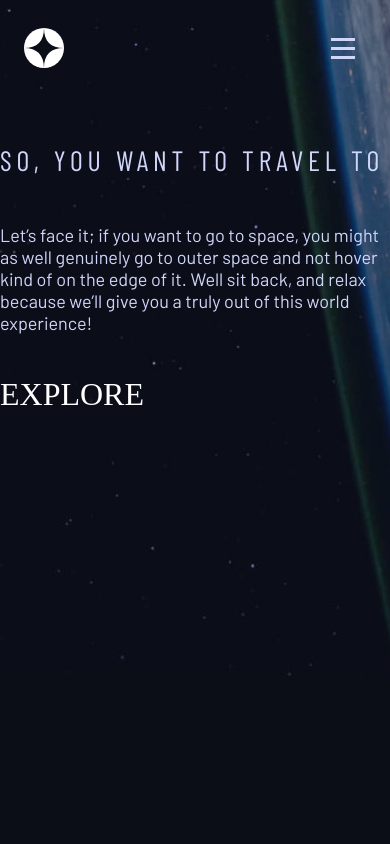
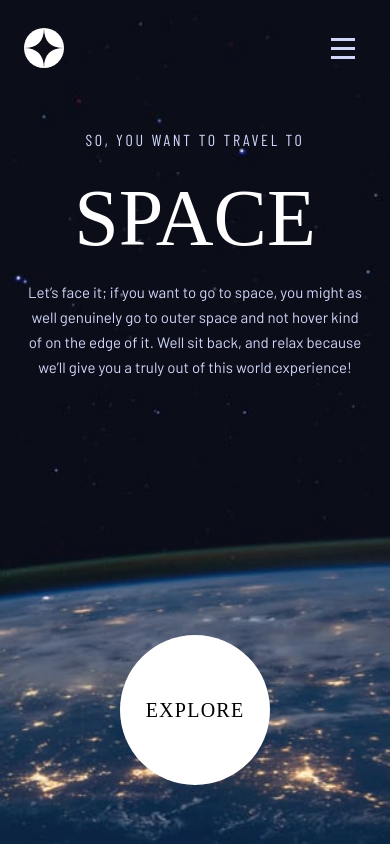
Before and after one commit to ElAskal/SpaceProgram, a plain HTML site: page index.html in a window 390 px wide. Drawn offline with nearby package versions, Linux system fonts and the light colour scheme; a web font is replaced by a local one.

Commit message:
Home page

```diff
--- a/index.html
+++ b/index.html
@@ -7,7 +7,7 @@
 <link rel="preconnect" href="https://fonts.googleapis.com">
 <link rel="preconnect" href="https://fonts.gstatic.com" crossorigin>
 <link href="https://fonts.googleapis.com/css2?family=Barlow&family=Barlow+Condensed&family=Bellefair&display=swap" rel="stylesheet">
-    <link rel="stylesheet" type="text/css" href="style/general.css">
+    <link rel="stylesheet" type="text/css" href="style/home.css">
 
   <title>Frontend Mentor | Space tourism website</title>
 </head>
@@ -25,8 +25,8 @@
     </ol>
     </nav>
 
-  <div id='mainText'><h5>So, you want to travel to</h5>
-  <!--<h1>Space</h1>-->
+  <div id='mainBody'><div id='mainText'><h5>So, you want to travel to</h5>
+  <h1>Space</h1>
   Let’s face it; if you want to go to space, you might as well genuinely go to
   outer space and not hover kind of on the edge of it. Well sit back, and relax
   because we’ll give you a truly out of this world experience!
@@ -34,6 +34,7 @@
     <div id="button">
         <h4>Explore</h4>
     </div>
+  </div>
 
 </body>
 </html>
--- a/style/general.css
+++ b/style/general.css
@@ -1,7 +1,4 @@
 html {
-    background-image: url(../assets/home/background-home-desktop.jpg);
-    background-repeat: no-repeat;
-    background-position: center;
     background-color: #0B0D17;
 }
 
@@ -11,6 +8,10 @@ body {
     color: #D0D6F9;
     font-weight: 400;
     min-width: 100vw;
+    min-height: 100vh;
+    display: inline-flex;
+    flex-direction: column;
+    font-style: normal;
     margin: 0px;
 }
 
@@ -90,6 +91,7 @@ ol {
     width: 100%;
     counter-reset: nav-counter;
     background: rgba(255, 255, 255, 0.04);
+    backdrop-filter: blur(40.774227142333984px);
 }
 
 
@@ -143,6 +145,27 @@ ol li::before{
 
 @media (max-width: 1023px) {
 
+    body {
+        font-size: 16px;
+        line-height: 28px;
+    }
+
+    h1 {
+        line-height: 150px;
+    }
+
+    h4 {
+        font-size: 32px;
+        font-synthesis: normal;
+        letter-spacing: 2px;
+    }
+
+    h5 {
+        font-size: 20px;
+        line-height: normal;
+        letter-spacing: 3.375px;
+    }
+
     nav {
         margin-top: 0px;
     }
@@ -173,10 +196,33 @@ ol li::before{
 
 @media (max-width: 599px) {
 
+    body {
+        font-size: 15px;
+        line-height: 25px;
+    }
+
     nav {
         position: relative;
         width: 100%;
     }
+
+    h1 {
+        line-height: 100px;
+        font-size: 80px;
+    }
+
+    h4 {
+        font-size: 20px;
+        font-synthesis: normal;
+        letter-spacing: 1.25px;
+    }
+
+    h5 {
+        font-size: 16px;
+        line-height: normal;
+        letter-spacing: 2.7px;
+    }
+
     ol li {
    /*     display: none; */
         margin-left: 12vw;
@@ -210,7 +256,6 @@ ol li::before{
         max-width: 67vw;
         left: 33%;
         background: rgba(255, 255, 255, 0.04);
-        backdrop-filter: blur(40.774227142333984px);
     }
 
     label > #mobileMenu {
--- /dev/null
+++ b/style/home.css
@@ -0,0 +1,132 @@
+@import "general.css";
+
+html {
+    background-image: url(../assets/home/background-home-desktop.jpg);
+    background-repeat: no-repeat;
+    background-size: cover;
+    background-position: center center center center;
+}
+
+
+#mainBody {
+    display: inline-flex;
+    flex-direction: row;
+    margin-left: 12vw;
+    margin-right: 12vw;
+    margin-top: 28vh;
+    justify-content: space-between;
+    min-width: 100%;
+    min-height: 100%;
+}
+#mainText {
+    max-width: 444px;
+    display: inline-flex;
+    padding-right: 0px;
+    flex-direction: column;
+    justify-content: center;
+    align-items: flex-start;
+}
+
+#mainText > * {
+    margin: 0px;
+    line-height: normal;
+}
+
+#mainText > h1 {
+    margin-top: 24px;
+    margin-bottom: 24px;
+}
+
+#button {
+    width: 274px;
+    height: 274px;
+    line-height: 274px;
+    border-radius: 50%;
+    text-align: center;
+    background: #fff;
+    margin-top: auto;
+}
+
+#button > h4 {
+    color: #000;
+    margin-top: 0px;
+    margin-bottom: 0px;
+}
+
+#button:hover {
+    box-shadow: 0px 0 0 88px rgba(255,255,255,0.1036);
+}
+
+
+@media (max-width: 1023px) {
+
+    html {
+        background-image: url(../assets/home/background-home-tablet.jpg);
+    }
+
+    #mainBody {
+        margin-top: 11vh;
+        margin-bottom: 11vh;
+        align-self: center;
+        align-items: center;
+        margin-left: 0px;
+        margin-right: 0px;
+        flex-direction: column;
+        display: inline-flex;
+        flex-grow: 1;
+        min-width: 450px;
+    }
+
+    #mainText, #mainText > h1{
+        text-align: center;
+        align-items: center;
+    }
+
+    #button {
+        min-height: 100%;
+    }
+
+    #button {
+        width: 242px;
+        height: 242px;
+        line-height: 242px;
+    }
+
+    #button:hover {
+        box-shadow: 0px 0 0 66px rgba(255,255,255,0.1036);
+    }
+
+}
+
+@media (max-width: 599px) {
+
+    html {
+        background-image: url(../assets/home/background-home-mobile.jpg);
+    }
+
+    #mainBody {
+        min-width: 327px;
+        margin-left: 6.4vw;
+        margin-right: 6.4vw;
+        margin-top: 8.7%;
+        margin-bottom: 7vh;
+    }
+
+    #mainText > h1 {
+        margin-top: 16;
+        margin-bottom: 16px;
+    }
+
+
+
+    #button {
+        width: 150px;
+        height: 150px;
+        line-height: 150px;
+    }
+
+    #button:hover {
+        box-shadow: 0px 0 0 50px rgba(255,255,255,0.1036);
+    }
+
+}
```
